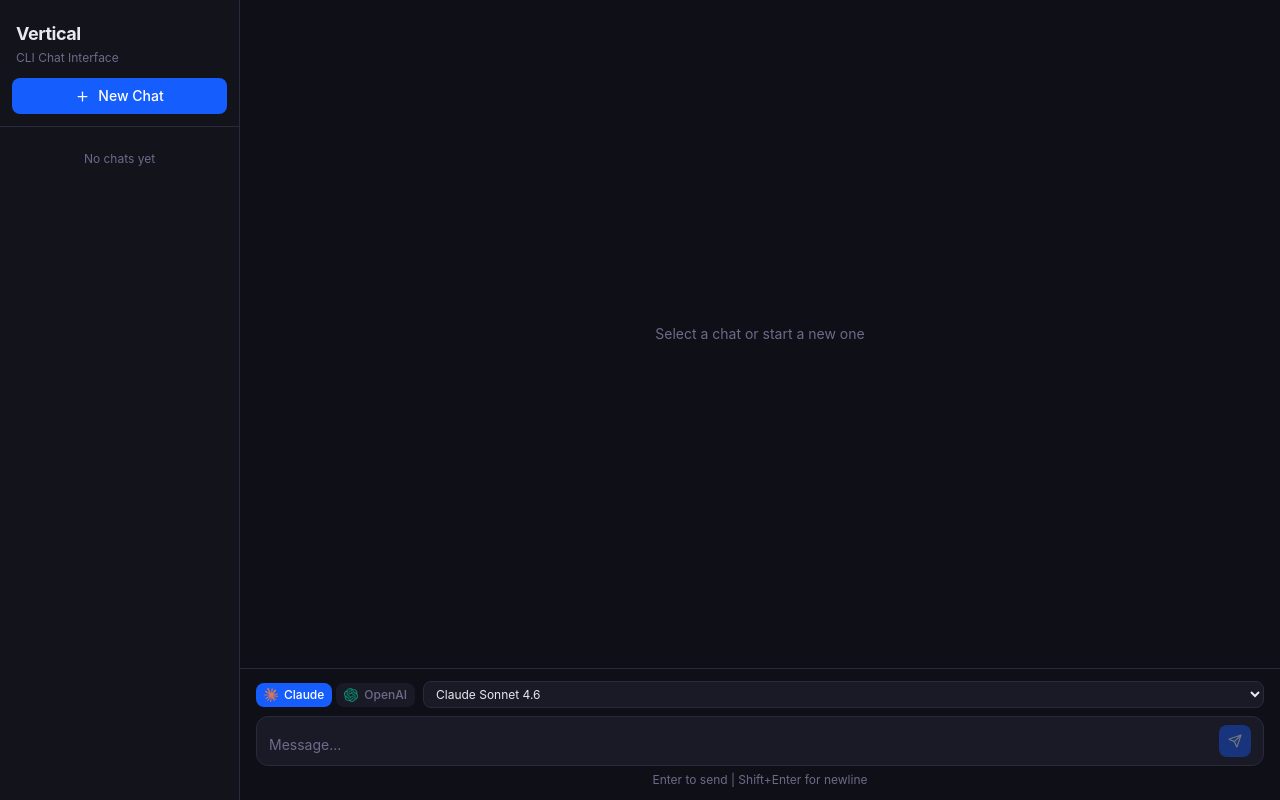
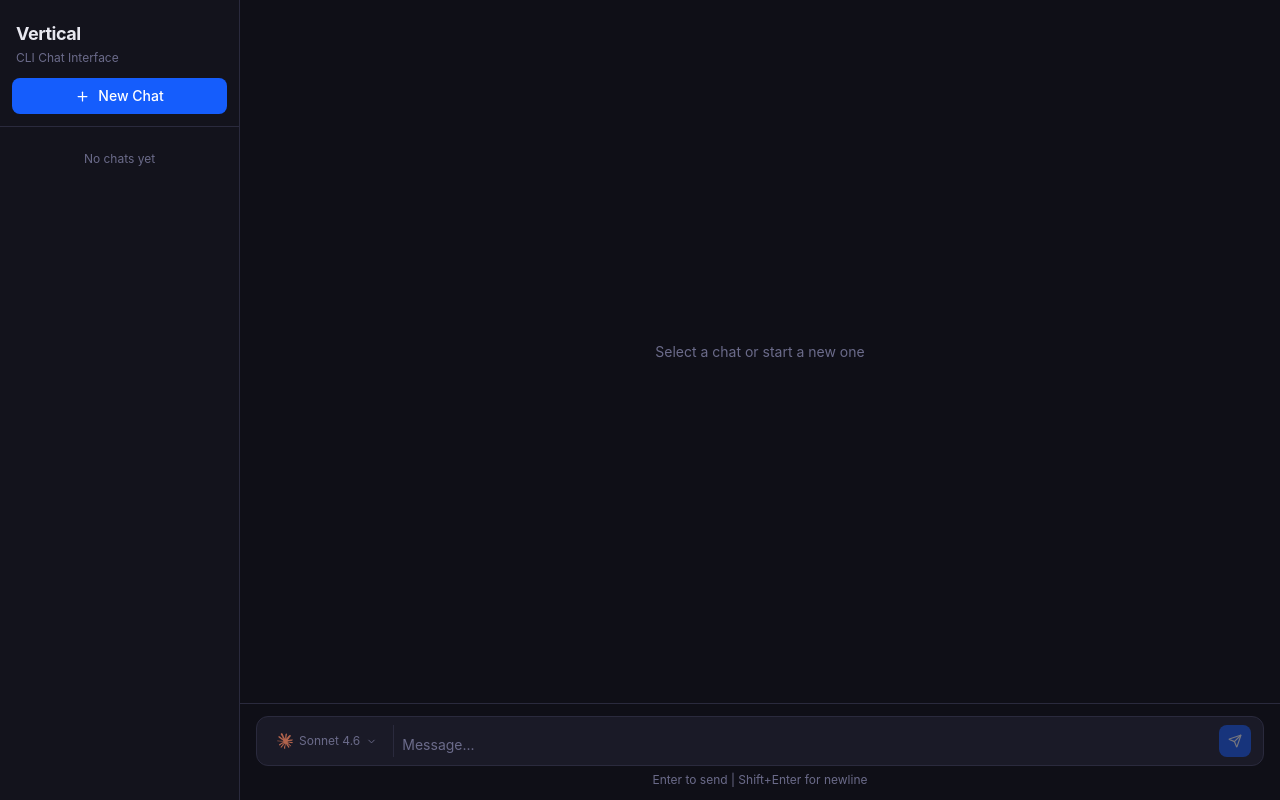
Before and after one commit to Shlobro/Vertical-agentic-workflow, a React (Vite) app: page / in a window 1280 px wide. Built offline with nearby package versions, Linux system fonts and the light colour scheme.

Commit message:
ui: integrate provider/model dropdown picker into InputBar

```diff
--- a/src/components/InputBar.tsx
+++ b/src/components/InputBar.tsx
@@ -1,5 +1,5 @@
-import { useRef, KeyboardEvent } from "react";
-import { Send, Square } from "lucide-react";
+import { useRef, useState, useEffect, KeyboardEvent } from "react";
+import { Send, Square, ChevronDown, Check } from "lucide-react";
 import { Provider, PROVIDERS, MODELS } from "../types";
 import claudeLogo from "../assets/claude_logo.png";
 import openaiLogo from "../assets/openai_logo.png";
@@ -22,6 +22,18 @@ interface Props {
 
 export default function InputBar({ disabled, streaming, provider, model, onProviderChange, onModelChange, onSend, onCancel }: Props) {
   const ref = useRef<HTMLTextAreaElement>(null);
+  const dropdownRef = useRef<HTMLDivElement>(null);
+  const [open, setOpen] = useState(false);
+
+  useEffect(() => {
+    function handleClickOutside(e: MouseEvent) {
+      if (dropdownRef.current && !dropdownRef.current.contains(e.target as Node)) {
+        setOpen(false);
+      }
+    }
+    if (open) document.addEventListener("mousedown", handleClickOutside);
+    return () => document.removeEventListener("mousedown", handleClickOutside);
+  }, [open]);
 
   function handleKeyDown(e: KeyboardEvent<HTMLTextAreaElement>) {
     if (e.key === "Enter" && !e.shiftKey) {
@@ -44,19 +56,45 @@ export default function InputBar({ disabled, streaming, provider, model, onProvi
     ref.current.style.height = Math.min(ref.current.scrollHeight, 120) + "px";
   }
 
+  function selectProvider(p: Provider) {
+    onProviderChange(p);
+  }
+
+  function selectModel(m: string) {
+    onModelChange(m);
+    setOpen(false);
+  }
+
+  const activeModel = MODELS[provider].find((m) => m.id === model);
+  const shortModelLabel = activeModel?.label.replace(/^(Claude|GPT-\S+)\s*/i, "") || activeModel?.label || model;
+
   return (
     <div className="px-4 py-3 border-t border-border bg-bg-primary">
-      {/* Provider + model row */}
-      <div className="flex items-center gap-2 mb-2">
-        <div className="flex gap-1">
+      <div className="flex items-end gap-2 bg-surface rounded-xl border border-border px-3 py-2">
+
+        {/* Provider + model picker */}
+        <div ref={dropdownRef} className="relative flex-shrink-0 self-center">
+          <button
+            onClick={() => setOpen((o) => !o)}
+            className="flex items-center gap-1.5 px-2 py-1.5 rounded-lg text-xs text-text-muted hover:text-text-primary hover:bg-surface-hover transition-all group"
+          >
+            <img src={LOGOS[provider]} alt={provider} className="w-4 h-4 object-contain opacity-80 group-hover:opacity-100 transition-opacity" />
+            <span className="max-w-[80px] truncate">{shortModelLabel}</span>
+            <ChevronDown size={11} className={`transition-transform duration-150 ${open ? "rotate-180" : ""}`} />
+          </button>
+
+          {open && (
+            <div className="absolute bottom-full left-0 mb-2 w-56 bg-surface border border-border rounded-xl shadow-2xl overflow-hidden z-50">
+              {/* Provider tabs */}
+              <div className="flex border-b border-border">
                 {PROVIDERS.map((p) => (
                   <button
                     key={p.id}
-              onClick={() => onProviderChange(p.id)}
-              className={`flex items-center gap-1.5 px-2 py-1 rounded-lg text-xs font-medium transition-colors ${
+                    onClick={() => selectProvider(p.id)}
+                    className={`flex-1 flex items-center justify-center gap-1.5 py-2 text-xs font-medium transition-colors ${
                       provider === p.id
-                  ? "bg-blue-600 text-white"
-                  : "bg-surface text-text-muted hover:text-text-primary hover:bg-surface-hover"
+                        ? "text-text-primary border-b-2 border-blue-500 bg-surface-hover"
+                        : "text-text-muted hover:text-text-primary hover:bg-surface-hover"
                     }`}
                   >
                     <img src={LOGOS[p.id]} alt={p.label} className="w-3.5 h-3.5 object-contain" />
@@ -64,19 +102,31 @@ export default function InputBar({ disabled, streaming, provider, model, onProvi
                   </button>
                 ))}
               </div>
-        <select
-          value={model}
-          onChange={(e) => onModelChange(e.target.value)}
-          className="flex-1 bg-surface border border-border text-text-primary text-xs rounded-lg px-2 py-1 outline-none focus:border-blue-500 transition-colors"
+
+              {/* Model list */}
+              <div className="py-1 max-h-52 overflow-y-auto">
+                {MODELS[provider].map((m) => (
+                  <button
+                    key={m.id}
+                    onClick={() => selectModel(m.id)}
+                    className={`w-full flex items-center justify-between px-3 py-2 text-xs transition-colors ${
+                      model === m.id
+                        ? "text-text-primary bg-blue-600/15"
+                        : "text-text-muted hover:text-text-primary hover:bg-surface-hover"
+                    }`}
                   >
-          {MODELS[provider].map((m) => (
-            <option key={m.id} value={m.id}>{m.label}</option>
+                    <span>{m.label}</span>
+                    {model === m.id && <Check size={11} className="text-blue-400 flex-shrink-0" />}
+                  </button>
                 ))}
-        </select>
+              </div>
+            </div>
+          )}
         </div>
 
-      {/* Input row */}
-      <div className="flex items-end gap-2 bg-surface rounded-xl border border-border px-3 py-2">
+        {/* Divider */}
+        <div className="w-px self-stretch bg-border flex-shrink-0" />
+
         <label htmlFor="chat-input" className="sr-only">Message</label>
         <textarea
           id="chat-input"
@@ -88,6 +138,7 @@ export default function InputBar({ disabled, streaming, provider, model, onProvi
           onInput={autoResize}
           className="flex-1 bg-transparent resize-none outline-none text-sm text-text-primary placeholder-text-muted leading-relaxed max-h-[120px] overflow-y-auto"
         />
+
         {streaming ? (
           <button
             onClick={onCancel}
```
Also changed, not shown: 1 other file (tests, documents, lock files or other folders). Lines whose indentation alone changed are shown as unchanged.
